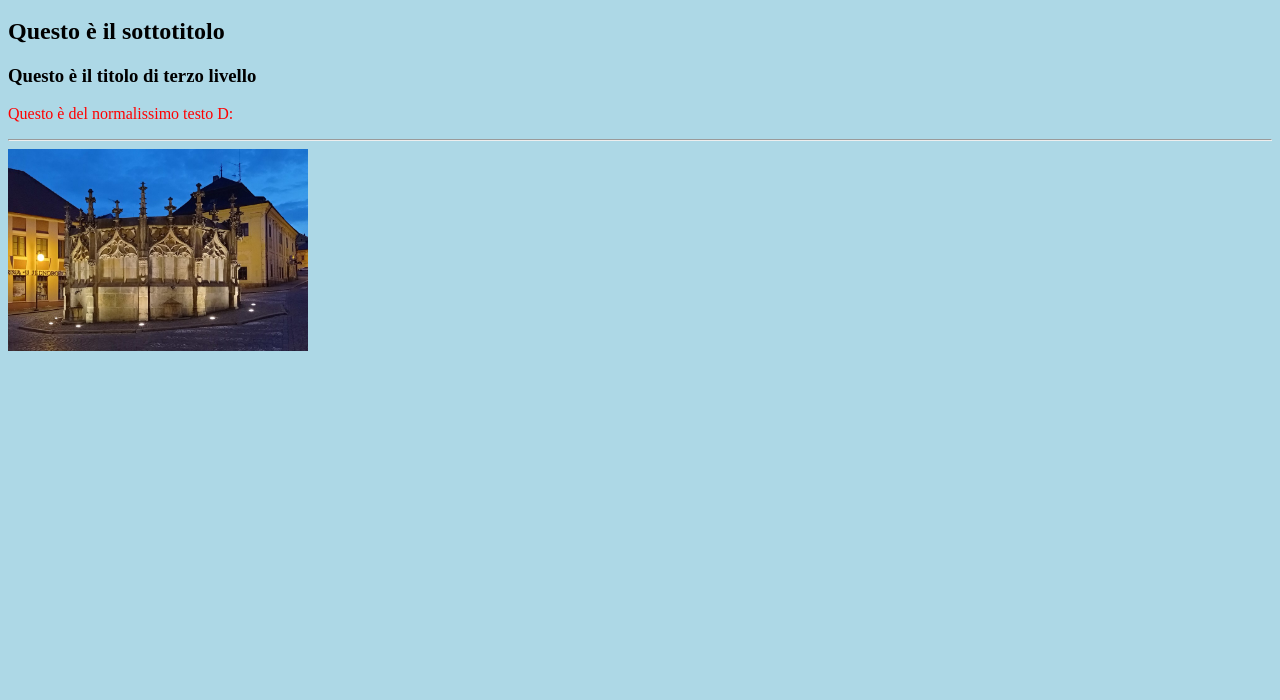
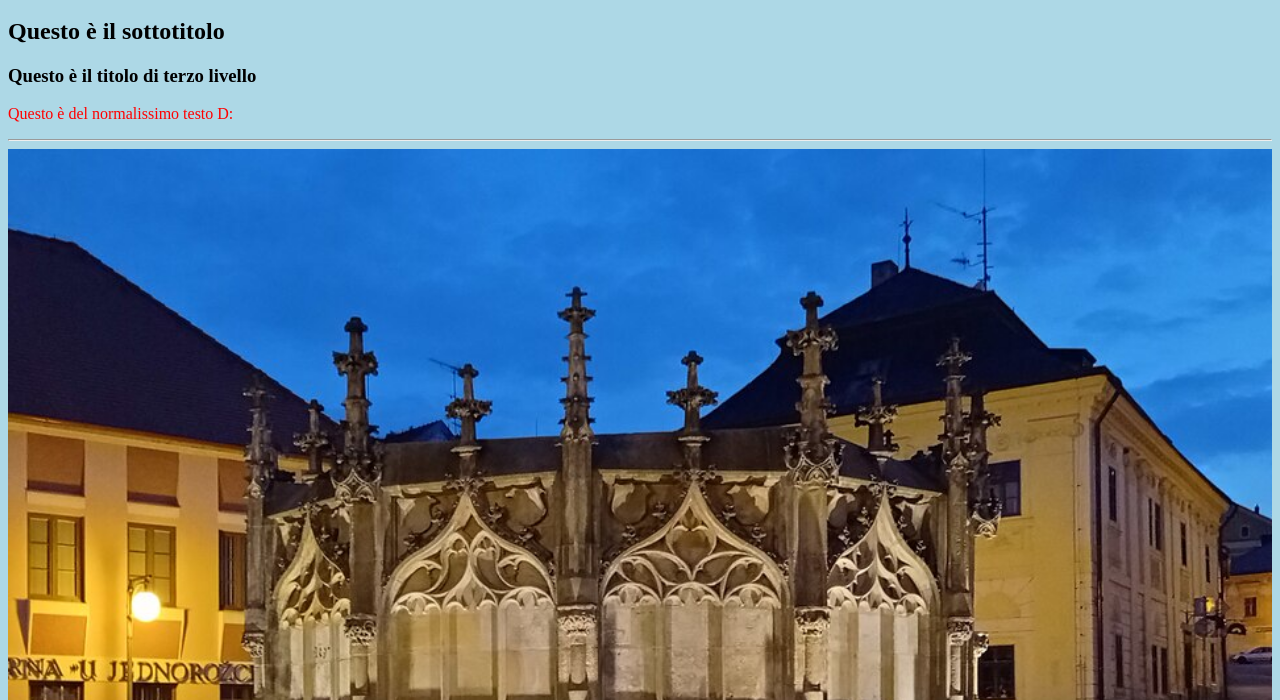
Before and after one commit to Gianpaolo91/il-mio-secondo-sito, a plain HTML site: page index.html in a window 1280 px wide. Shown: the part 100-800 px from the top of the page. Drawn offline with Linux system fonts and the light colour scheme.

Commit message:
modifiche agli stili

```diff
--- a/index.html
+++ b/index.html
@@ -21,7 +21,6 @@
     <img
       src="./immagini/Kutna_Hora,_Stone_Fountain_01.jpg"
       alt="Foto di fontana"
-      width="300"
     />
 
     <style>
@@ -29,14 +28,20 @@
         color: red;
       }
 
-      .testo:hover{
+      .testo:hover {
         color: lightblue;
         background-color: black;
         font-size: xx-large;
+        font-family: sans-serif;
+        line-height: 1.5;
       }
 
-      body{
+      body {
         background-color: lightblue;
+      }
+
+      img {
+        width: 100%;
       }
     </style>
   </body>
```
